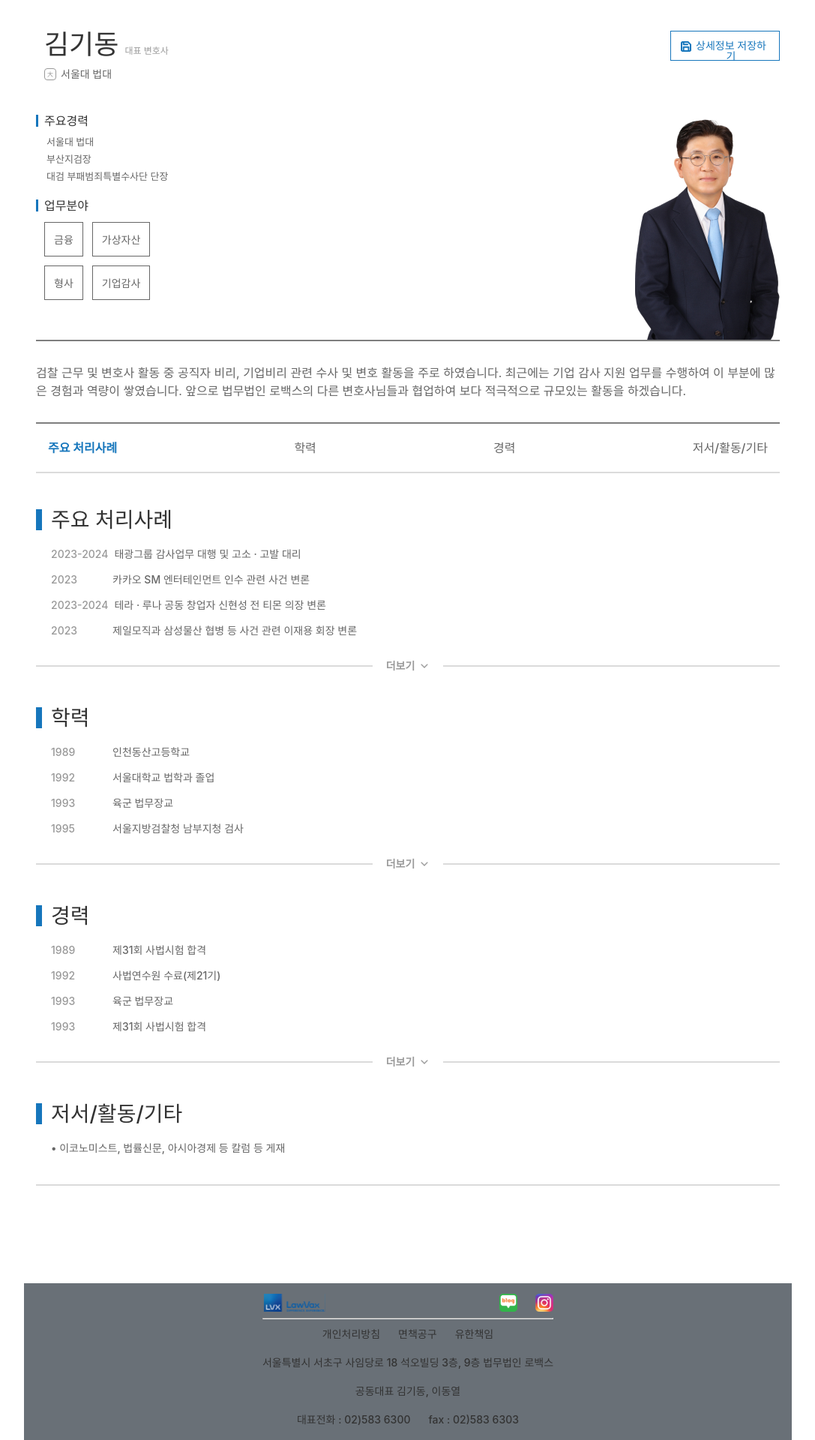
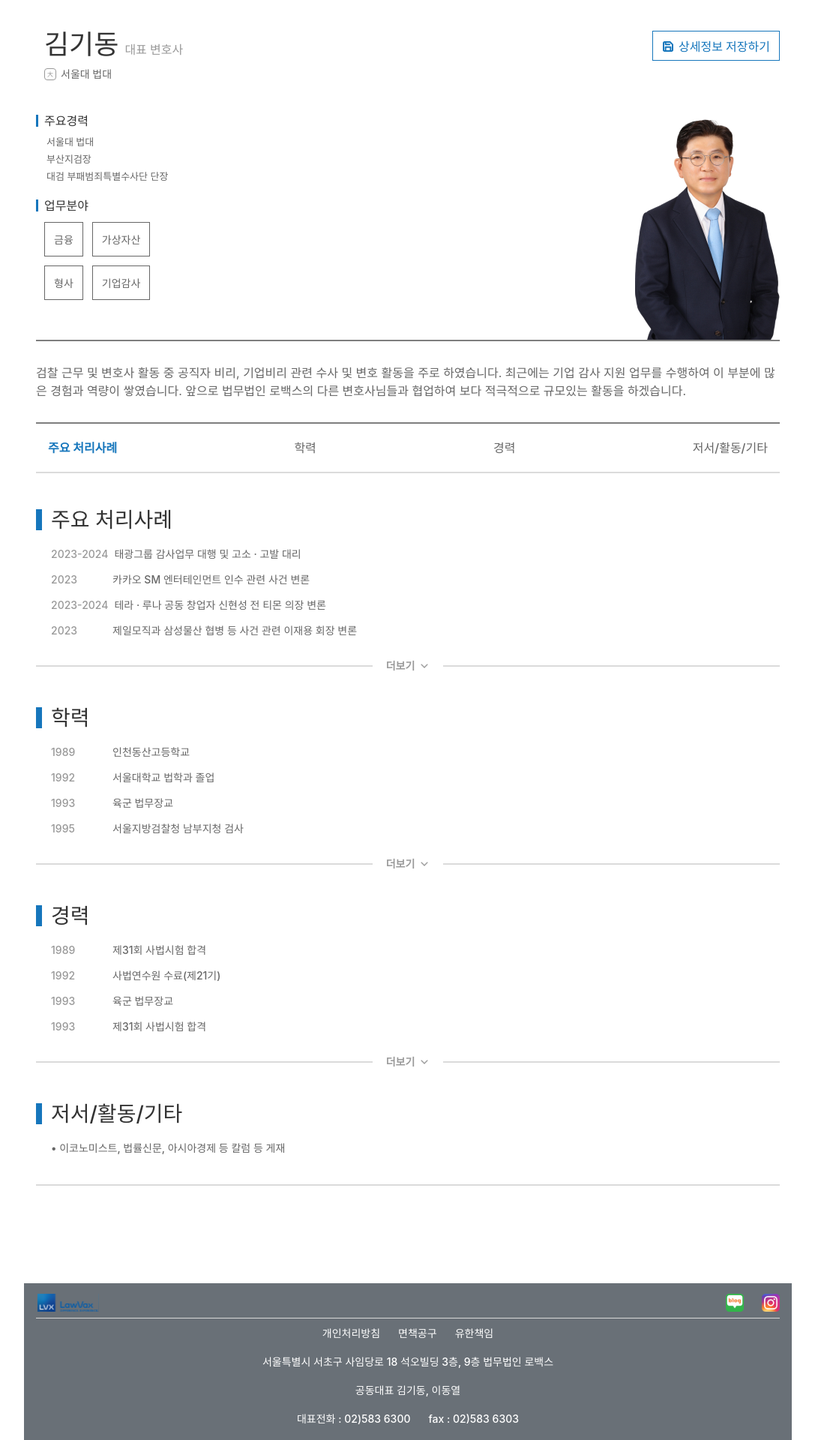
Before and after one commit to kimyeji89/LawVax, a React (Create React App) app: page /professional/detail in a window 1280 px wide. Shown: the part 131-2051 px from the top of the page at 75% size, without its empty margins (96-1183 px from the left). Built offline with nearby package versions, Linux system fonts and the light colour scheme; a web font is replaced by a local one.

Commit message:
[MOD] 푸터 반응형

```diff
--- a/src/components/user/FooterUser.jsx
+++ b/src/components/user/FooterUser.jsx
@@ -48,8 +48,13 @@ const footer_wrap = css`
 `;
 
 const footer_container = css`
-  height: 181px;å
+  height: 181px;
   margin: 14px 16px;
+  width: 100%;
+
+  @media (max-width: 350px) {
+    margin: 0;
+  }
 `;
 
 const icon_container = css`
@@ -72,6 +77,9 @@ const sns_icons = css`
 const hr = css`
   width:100%
   margin: 14px;
+  height: 1px;
+  background-color: var(--mono-gray-line-1);
+  border: none;
 `;
 
 const text_container = css`
@@ -80,10 +88,9 @@ const text_container = css`
   width: 100%;
   height: 24px;
   gap: 14px;
-  color: var(--mono-white);
   font-size: 14px;
 
-  @media (max-width: 375px) {
+  @media (max-width: 400px) {
     font-size: 12px;
   }
 `;
@@ -94,4 +101,10 @@ const text = css`
   justify-content: center;
   gap: 24px;
   line-height: 24px;
+  color: var(--mono-white);
+  // font-size: 14px;
+
+  span {
+    color: var(--mono-white);
+  }
 `;
--- a/src/pages/user/ProfessionalDetail.jsx
+++ b/src/pages/user/ProfessionalDetail.jsx
@@ -108,12 +108,10 @@ function ProfessionalDetail() {
 export default ProfessionalDetail;
 
 const profile_main = css`
-  // border: 1px solid red;
   padding: 172px 16px 0;
 `;
 
 const main_1 = css`
-  // border: 1px solid blue;
   display: flex;
   justify-content: space-between;
   padding: 0 0 46px 11px;
@@ -128,8 +126,14 @@ const main_1 = css`
       font-weight: 500;
       color: var(--mono-gray-txt-light);
       margin: 0 0 0 8px;
+    }
+  }
 
-      @media (min-width: 360px) {
+  @media (max-width: 370px) {
+    h1 {
+      font-size: 32px;
+
+      span {
         font-size: 12px;
       }
     }
@@ -156,11 +160,11 @@ const save_btn = css`
     height: 16px;
   }
 
-  @media (min-width: 360px) {
+  @media (max-width: 400px) {
     width: 146px;
     height: 40px;
-    // padding: 10px;
     font-size: 14px;
+    // font-size: 4px;
     font-weight: 500;
     line-height: 14px;
   }
```
